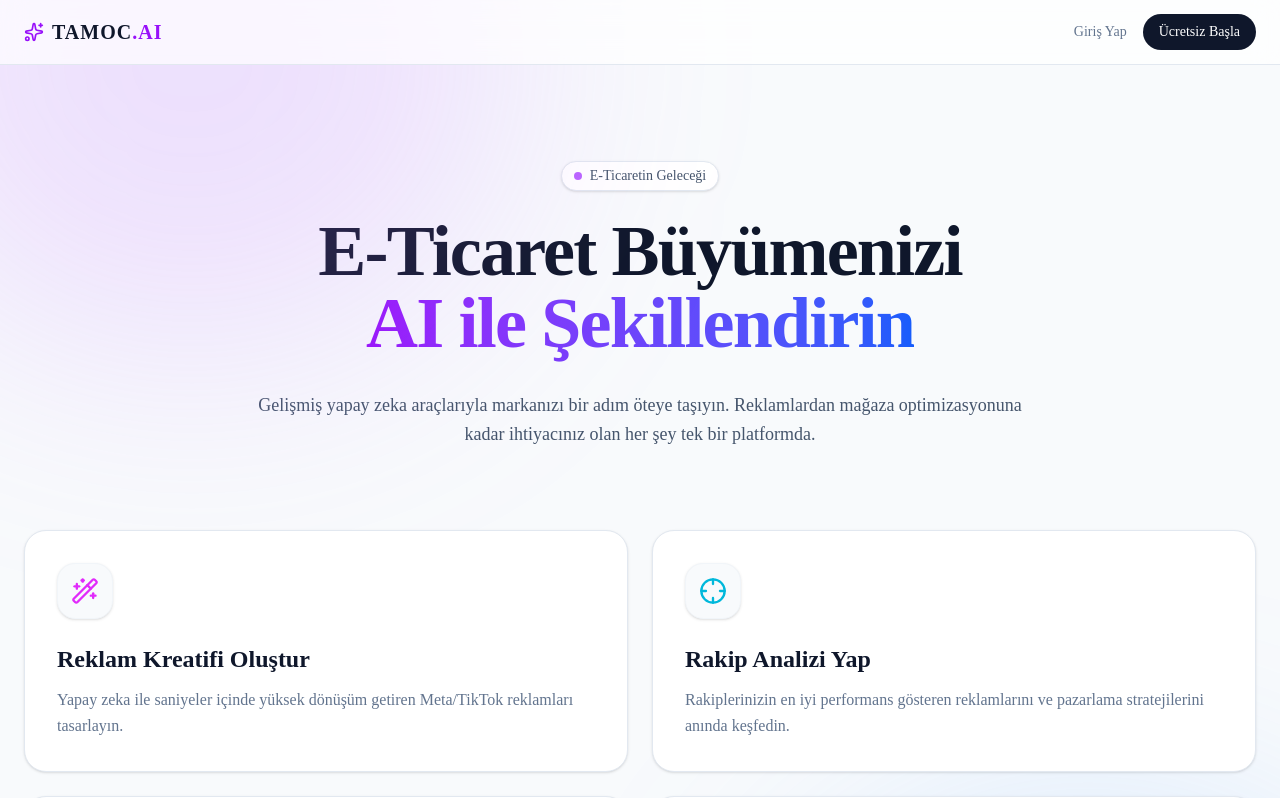
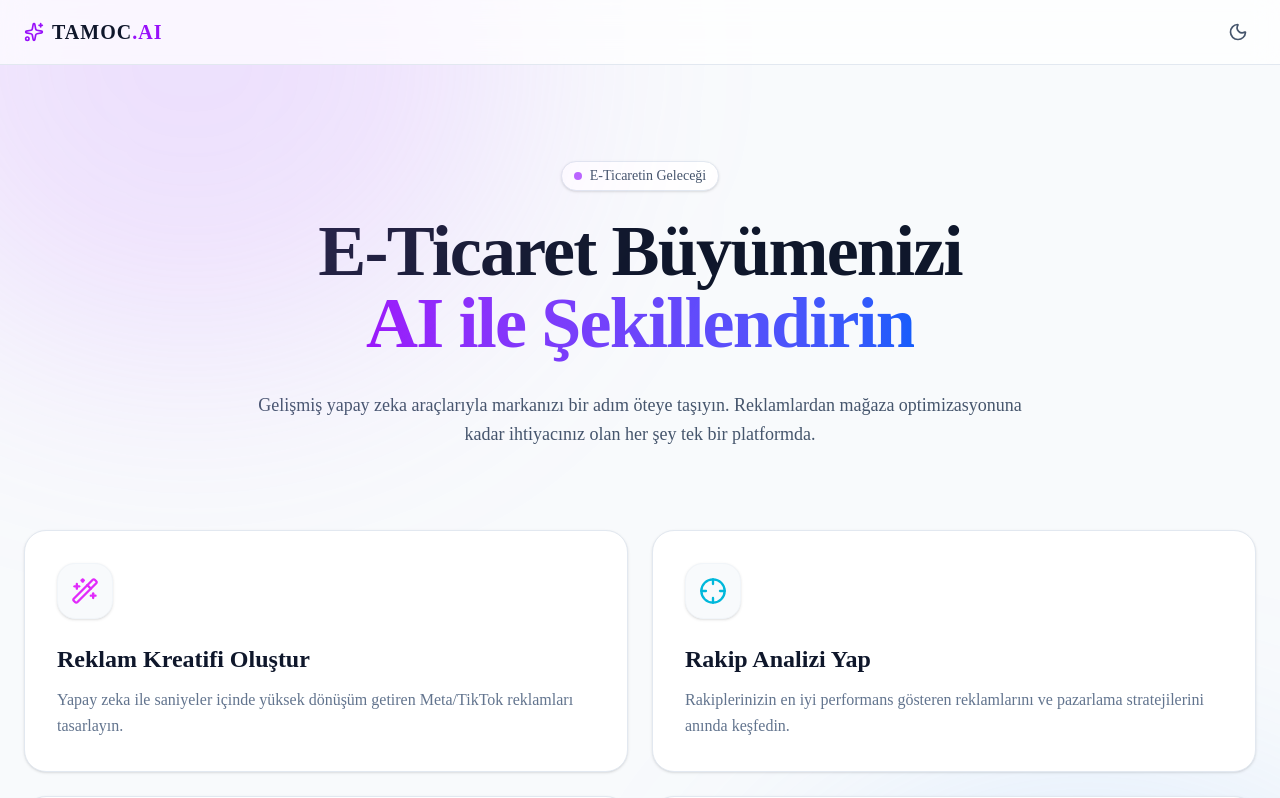
Before and after one commit to muhametsmsek/TAMOC, a Next.js app in the folder frontend/: page / in a window 1280 px wide. Shown: the top 798 px of the page. Built offline with nearby package versions, Linux system fonts and the light colour scheme.

Commit message:
Update page.tsx

```diff
--- a/frontend/src/app/page.tsx
+++ b/frontend/src/app/page.tsx
@@ -1,10 +1,24 @@
 "use client";
 
+import { useState, useEffect } from "react";
 import Link from "next/link";
 import { motion } from "framer-motion";
-import { Wand2, Crosshair, LayoutGrid, Store, ArrowRight, Sparkles } from "lucide-react";
+import { Wand2, Crosshair, LayoutGrid, Store, ArrowRight, Sparkles, Moon, Sun } from "lucide-react";
 
 export default function LandingPage() {
+  const [isDark, setIsDark] = useState(false);
+
+  useEffect(() => {
+    if (document.documentElement.classList.contains('dark')) {
+      setIsDark(true);
+    }
+  }, []);
+
+  const toggleDark = () => {
+    setIsDark(!isDark);
+    document.documentElement.classList.toggle('dark');
+  };
+
   const tools = [
     {
       title: "Reklam Kreatifi Oluştur",
@@ -43,21 +57,24 @@ export default function LandingPage() {
   ];
 
   return (
-    <div className="min-h-screen bg-slate-50 text-slate-900 overflow-hidden relative">
+    <div className="min-h-screen bg-slate-50 dark:bg-slate-950 text-slate-900 dark:text-slate-50 overflow-hidden relative transition-colors duration-300">
       <div className="absolute top-[-20%] left-[-10%] w-[50%] h-[50%] bg-purple-400/20 rounded-full blur-[120px] pointer-events-none" />
       <div className="absolute bottom-[-20%] right-[-10%] w-[50%] h-[50%] bg-blue-400/20 rounded-full blur-[120px] pointer-events-none" />
 
-      <nav className="border-b border-slate-200 bg-white/70 backdrop-blur-md sticky top-0 z-50">
+      <nav className="border-b border-slate-200 dark:border-slate-800 bg-white/70 dark:bg-slate-950/70 backdrop-blur-md sticky top-0 z-50 transition-colors duration-300">
         <div className="max-w-7xl mx-auto px-6 h-16 flex items-center justify-between">
           <div className="flex items-center gap-2">
             <Sparkles className="w-5 h-5 text-purple-600" />
-            <span className="text-xl font-bold tracking-wider text-slate-900">TAMOC<span className="text-purple-600">.AI</span></span>
+            <span className="text-xl font-bold tracking-wider text-slate-900 dark:text-white transition-colors duration-300">TAMOC<span className="text-purple-600">.AI</span></span>
           </div>
           <div className="flex items-center gap-4">
-            <Link href="/login" className="text-sm text-slate-500 hover:text-slate-900 transition">Giriş Yap</Link>
-            <Link href="/dashboard/ad-creative" className="bg-slate-900 text-white px-4 py-2 rounded-full text-sm font-medium hover:bg-slate-800 transition">
-              Ücretsiz Başla
-            </Link>
+            <button
+              onClick={toggleDark}
+              className="p-2 rounded-full hover:bg-slate-200 dark:hover:bg-slate-800 transition-colors text-slate-600 dark:text-slate-300"
+              aria-label="Toggle Dark Mode"
+            >
+              {isDark ? <Sun size={20} /> : <Moon size={20} />}
+            </button>
           </div>
         </div>
       </nav>
@@ -65,17 +82,17 @@ export default function LandingPage() {
       <main className="max-w-7xl mx-auto px-6 pt-24 pb-32">
         <div className="text-center max-w-3xl mx-auto mb-20">
           <motion.div initial={{ opacity: 0, y: 20 }} animate={{ opacity: 1, y: 0 }} transition={{ duration: 0.5 }}>
-            <div className="inline-flex items-center gap-2 px-3 py-1 rounded-full bg-white border border-slate-200 text-sm text-slate-600 mb-6 shadow-sm">
+            <div className="inline-flex items-center gap-2 px-3 py-1 rounded-full bg-white dark:bg-slate-900 border border-slate-200 dark:border-slate-800 text-sm text-slate-600 dark:text-slate-300 mb-6 shadow-sm transition-colors duration-300">
               <span className="flex h-2 w-2 rounded-full bg-purple-500 animate-pulse"></span>
               E-Ticaretin Geleceği
             </div>
-            <h1 className="text-5xl md:text-7xl font-bold tracking-tight mb-8 text-slate-900">
+            <h1 className="text-5xl md:text-7xl font-bold tracking-tight mb-8 text-slate-900 dark:text-white transition-colors duration-300">
               E-Ticaret Büyümenizi <br />
               <span className="text-transparent bg-clip-text bg-gradient-to-r from-purple-600 to-blue-600">
                 AI ile Şekillendirin
               </span>
             </h1>
-            <p className="text-lg text-slate-600 leading-relaxed mb-10">
+            <p className="text-lg text-slate-600 dark:text-slate-400 leading-relaxed mb-10 transition-colors duration-300">
               Gelişmiş yapay zeka araçlarıyla markanızı bir adım öteye taşıyın. Reklamlardan mağaza optimizasyonuna kadar ihtiyacınız olan her şey tek bir platformda.
             </p>
           </motion.div>
@@ -85,17 +102,17 @@ export default function LandingPage() {
           {tools.map((tool, index) => (
             <motion.div key={tool.title} initial={{ opacity: 0, y: 20 }} animate={{ opacity: 1, y: 0 }} transition={{ duration: 0.5, delay: index * 0.1 }}>
               <Link href={tool.href}>
-                <div className="group relative p-8 rounded-3xl bg-white border border-slate-200 shadow-sm hover:shadow-md transition-all duration-300 overflow-hidden h-full">
+                <div className="group relative p-8 rounded-3xl bg-white dark:bg-slate-900 border border-slate-200 dark:border-slate-800 shadow-sm hover:shadow-md transition-all duration-300 overflow-hidden h-full">
                   <div className={`absolute inset-0 opacity-0 group-hover:opacity-100 transition-opacity duration-500 bg-gradient-to-br ${tool.color}`} />
                   <div className="relative z-10">
-                    <div className="w-14 h-14 rounded-2xl bg-slate-50 border border-slate-100 flex items-center justify-center mb-6 group-hover:scale-110 transition-transform duration-300 shadow-sm">
+                    <div className="w-14 h-14 rounded-2xl bg-slate-50 dark:bg-slate-800 border border-slate-100 dark:border-slate-700 flex items-center justify-center mb-6 group-hover:scale-110 transition-transform duration-300 shadow-sm">
                       <tool.icon className={`w-7 h-7 ${tool.iconColor}`} />
                     </div>
-                    <h3 className="text-2xl font-semibold mb-3 flex items-center justify-between text-slate-900">
+                    <h3 className="text-2xl font-semibold mb-3 flex items-center justify-between text-slate-900 dark:text-white transition-colors duration-300">
                       {tool.title}
-                      <ArrowRight className="w-5 h-5 opacity-0 -translate-x-4 group-hover:opacity-100 group-hover:translate-x-0 transition-all duration-300 text-slate-900" />
+                      <ArrowRight className="w-5 h-5 opacity-0 -translate-x-4 group-hover:opacity-100 group-hover:translate-x-0 transition-all duration-300 text-slate-900 dark:text-white" />
                     </h3>
-                    <p className="text-slate-500 leading-relaxed">
+                    <p className="text-slate-500 dark:text-slate-400 leading-relaxed transition-colors duration-300">
                       {tool.description}
                     </p>
                   </div>
```
